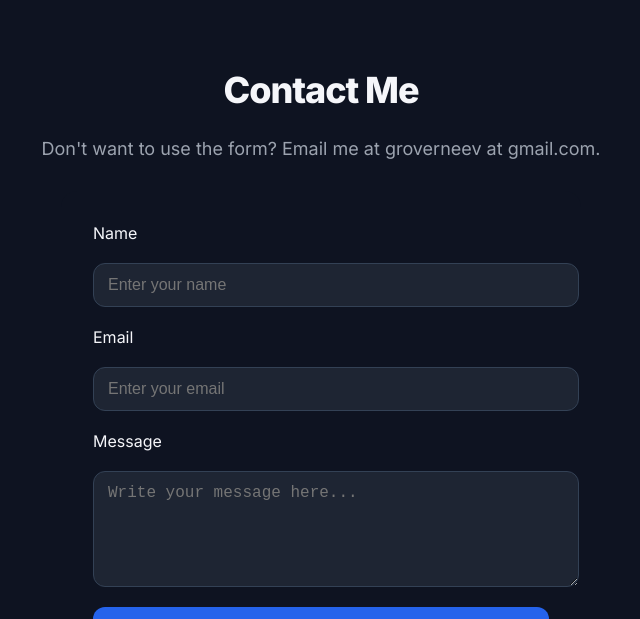
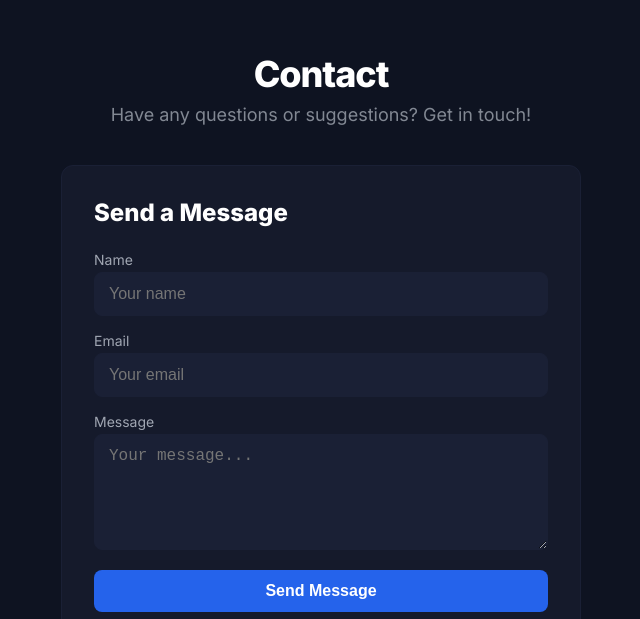
Before and after one commit to groverneev/Neev_Website, a Next.js app: page / in a window 1280 px wide. Shown: the part 1905-2524 px from the top of the page, without its empty margins (319-959 px from the left). Built offline with nearby package versions, Linux system fonts and the light colour scheme.

Commit message:
upgraded contact form

```diff
--- a/components/ContactSection.tsx
+++ b/components/ContactSection.tsx
@@ -1,160 +1,315 @@
-// ContactSection.tsx – keeps user on page & recenters form with better side spacing
 "use client";
 
-import { useState, FormEvent } from "react";
+import { useState } from "react";
 
 export default function ContactSection() {
-  const [status, setStatus] = useState<"idle" | "sending" | "sent" | "error">(
-    "idle"
-  );
+  const [formData, setFormData] = useState({
+    name: "",
+    email: "",
+    message: "",
+  });
+  const [status, setStatus] = useState<
+    "idle" | "loading" | "success" | "error"
+  >("idle");
 
-  async function handleSubmit(e: FormEvent<HTMLFormElement>) {
+  const handleSubmit = async (e: React.FormEvent) => {
     e.preventDefault();
-    setStatus("sending");
-
-    const form = e.currentTarget;
-    const data = new FormData(form);
+    setStatus("loading");
 
     try {
       const response = await fetch("https://formspree.io/f/xnnvbrzq", {
         method: "POST",
-        headers: { Accept: "application/json" },
-        body: data,
+        headers: {
+          "Content-Type": "application/json",
+        },
+        body: JSON.stringify(formData),
       });
 
       if (response.ok) {
-        form.reset();
-        setStatus("sent");
+        setStatus("success");
+        setFormData({ name: "", email: "", message: "" });
       } else {
         setStatus("error");
       }
     } catch {
       setStatus("error");
     }
-  }
+  };
+
+  const handleChange = (
+    e: React.ChangeEvent<HTMLInputElement | HTMLTextAreaElement>
+  ) => {
+    setFormData((prev) => ({
+      ...prev,
+      [e.target.name]: e.target.value,
+    }));
+  };
 
   return (
     <section
       id="contact"
       style={{
         background: "#0E1321",
-        color: "#f5f6fa",
-        padding: "5rem 6rem 6rem",
-        display: "flex",
-        flexDirection: "column",
-        alignItems: "center",
+        padding: "4rem 1rem 5rem",
       }}
     >
+      {/* Header */}
+      <div style={{ textAlign: "center", marginBottom: 40 }}>
         <h2
           style={{
             fontWeight: 700,
             fontSize: 36,
             marginBottom: 8,
             letterSpacing: "-0.03em",
+            color: "#fff",
           }}
         >
-        Contact Me
+          Contact
         </h2>
         <p
           style={{
-          color: "#9ca3af",
+            color: "#828893",
             fontSize: 18,
-          marginBottom: 32,
+            maxWidth: 640,
+            margin: "0 auto",
+          }}
+        >
+          Have any questions or suggestions? Get in touch!
+        </p>
+      </div>
+
+      {/* Content */}
+      <div
+        style={{
+          maxWidth: 520,
+          margin: "0 auto",
+        }}
+      >
+        <div
+          style={{
+            background: "#151a2b",
+            border: "1px solid #1a2035",
+            borderRadius: 12,
+            padding: "2rem",
+          }}
+        >
+          <h3
+            style={{
+              fontSize: 24,
+              fontWeight: 700,
+              color: "#fff",
+              marginBottom: 24,
+              marginTop: 0,
+            }}
+          >
+            Send a Message
+          </h3>
+
+          {status === "success" ? (
+            <div
+              style={{
+                background: "#1a2035",
+                border: "1px solid #1a2035",
+                borderRadius: 8,
+                padding: "1.5rem 1rem",
                 textAlign: "center",
               }}
             >
-        Don't want to use the form? Email me at groverneev at gmail.com.
+              <svg
+                width="48"
+                height="48"
+                fill="none"
+                stroke="#22c55e"
+                viewBox="0 0 24 24"
+                style={{ margin: "0 auto 12px auto", display: "block" }}
+              >
+                <path
+                  strokeLinecap="round"
+                  strokeLinejoin="round"
+                  strokeWidth={2}
+                  d="M9 12l2 2 4-4m6 2a9 9 0 11-18 0 9 9 0 0118 0z"
+                />
+              </svg>
+              <p
+                style={{
+                  fontWeight: 600,
+                  marginBottom: 4,
+                  color: "#fff",
+                }}
+              >
+                Message sent!
               </p>
-
+              <p style={{ fontSize: 14, color: "#828893" }}>
+                Thank you for reaching out. I&apos;ll get back to you soon.
+              </p>
+              <button
+                onClick={() => setStatus("idle")}
+                style={{
+                  marginTop: 16,
+                  background: "none",
+                  border: "none",
+                  color: "#2563eb",
+                  textDecoration: "underline",
+                  fontSize: 14,
+                  cursor: "pointer",
+                }}
+              >
+                Send another message
+              </button>
+            </div>
+          ) : (
             <form
               onSubmit={handleSubmit}
               style={{
-          background: "#0E1321",
-          borderRadius: 16,
-          padding: 32,
-          width: "100%",
-          maxWidth: 520,
-          margin: "0 auto",
                 display: "flex",
                 flexDirection: "column",
-          gap: 20,
-          boxSizing: "border-box",
+                gap: 16,
               }}
             >
-        <label style={{ fontWeight: 500 }}>Name</label>
+              <div>
+                <label
+                  style={{
+                    display: "block",
+                    fontSize: 14,
+                    fontWeight: 500,
+                    color: "#a0a6b2",
+                    marginBottom: 4,
+                  }}
+                >
+                  Name
+                </label>
                 <input
                   type="text"
                   name="name"
+                  value={formData.name}
+                  onChange={handleChange}
                   required
-          placeholder="Enter your name"
+                  placeholder="Your name"
                   style={inputStyle}
                 />
+              </div>
 
-        <label style={{ fontWeight: 500 }}>Email</label>
+              <div>
+                <label
+                  style={{
+                    display: "block",
+                    fontSize: 14,
+                    fontWeight: 500,
+                    color: "#a0a6b2",
+                    marginBottom: 4,
+                  }}
+                >
+                  Email
+                </label>
                 <input
                   type="email"
                   name="email"
+                  value={formData.email}
+                  onChange={handleChange}
                   required
-          placeholder="Enter your email"
+                  placeholder="Your email"
                   style={inputStyle}
                 />
+              </div>
 
-        <label style={{ fontWeight: 500 }}>Message</label>
+              <div>
+                <label
+                  style={{
+                    display: "block",
+                    fontSize: 14,
+                    fontWeight: 500,
+                    color: "#a0a6b2",
+                    marginBottom: 4,
+                  }}
+                >
+                  Message
+                </label>
                 <textarea
                   name="message"
+                  value={formData.message}
+                  onChange={handleChange}
                   required
-          placeholder="Write your message here..."
                   rows={5}
+                  placeholder="Your message..."
                   style={{ ...inputStyle, resize: "vertical" }}
                 />
+              </div>
+
+              {status === "error" && (
+                <div
+                  style={{
+                    background: "#2a1215",
+                    border: "1px solid #5c1d1d",
+                    color: "#f87171",
+                    padding: "12px 16px",
+                    borderRadius: 8,
+                    fontSize: 14,
+                  }}
+                >
+                  Something went wrong. Please try again or email directly.
+                </div>
+              )}
 
               <button
                 type="submit"
-          disabled={status === "sending"}
+                disabled={status === "loading"}
                 style={{
+                  width: "100%",
                   background: "#2563eb",
                   color: "#fff",
+                  fontWeight: 600,
+                  fontSize: 16,
+                  padding: "12px 16px",
+                  borderRadius: 8,
                   border: "none",
-            borderRadius: 12,
-            padding: "12px 0",
-            fontSize: 16,
-            fontWeight: 600,
-            cursor: "pointer",
-            transition: "background 0.2s ease",
-            alignSelf: "stretch", // ⬅️ stretches to form width
-            width: "100%", // ⬅️ matches input width
+                  cursor:
+                    status === "loading" ? "not-allowed" : "pointer",
+                  opacity: status === "loading" ? 0.7 : 1,
+                  transition: "opacity 0.2s",
+                  display: "flex",
+                  alignItems: "center",
+                  justifyContent: "center",
+                  gap: 8,
                 }}
               >
-          {status === "sending"
-            ? "Sending…"
-            : status === "sent"
-            ? "Sent!"
-            : "Send Message"}
+                {status === "loading" && (
+                  <svg
+                    width="16"
+                    height="16"
+                    viewBox="0 0 24 24"
+                    fill="none"
+                    stroke="currentColor"
+                    strokeWidth="3"
+                    style={{ animation: "spin 1s linear infinite" }}
+                  >
+                    <path d="M21 12a9 9 0 1 1-6.219-8.56" />
+                  </svg>
+                )}
+                {status === "loading" ? "Sending..." : "Send Message"}
               </button>
+            </form>
+          )}
+        </div>
 
-        {status === "sent" && (
-          <p style={{ color: "#22c55e", marginTop: 8 }}>
-            Thanks! I'll be in touch soon.
-          </p>
-        )}
-        {status === "error" && (
-          <p style={{ color: "#ef4444", marginTop: 8 }}>
-            Something went wrong. Please try again later.
-          </p>
-        )}
-      </form>
+      </div>
+
+      <style>{`
+        @keyframes spin {
+          to { transform: rotate(360deg); }
+        }
+      `}</style>
     </section>
   );
 }
 
-// ---- shared input style ----
 const inputStyle: React.CSSProperties = {
   width: "100%",
   padding: "12px 14px",
-  borderRadius: 12,
-  border: "1px solid #334155",
-  background: "#1e2533",
+  borderRadius: 8,
+  border: "1px solid #1a2035",
+  background: "#1a2035",
   color: "#f3f4f6",
   fontSize: 16,
   outline: "none",
+  boxSizing: "border-box",
 };
```
Lines whose indentation alone changed are shown as unchanged.
